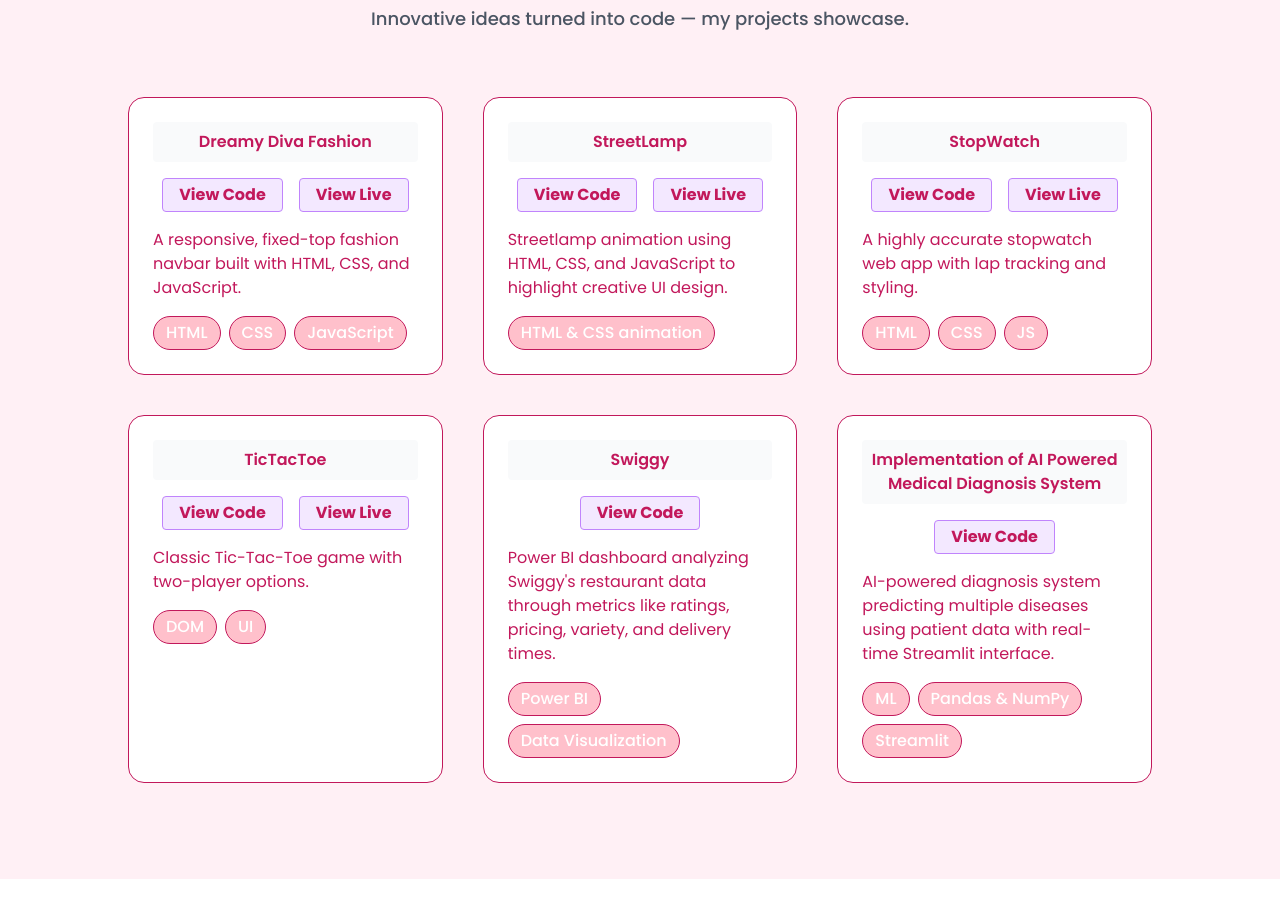
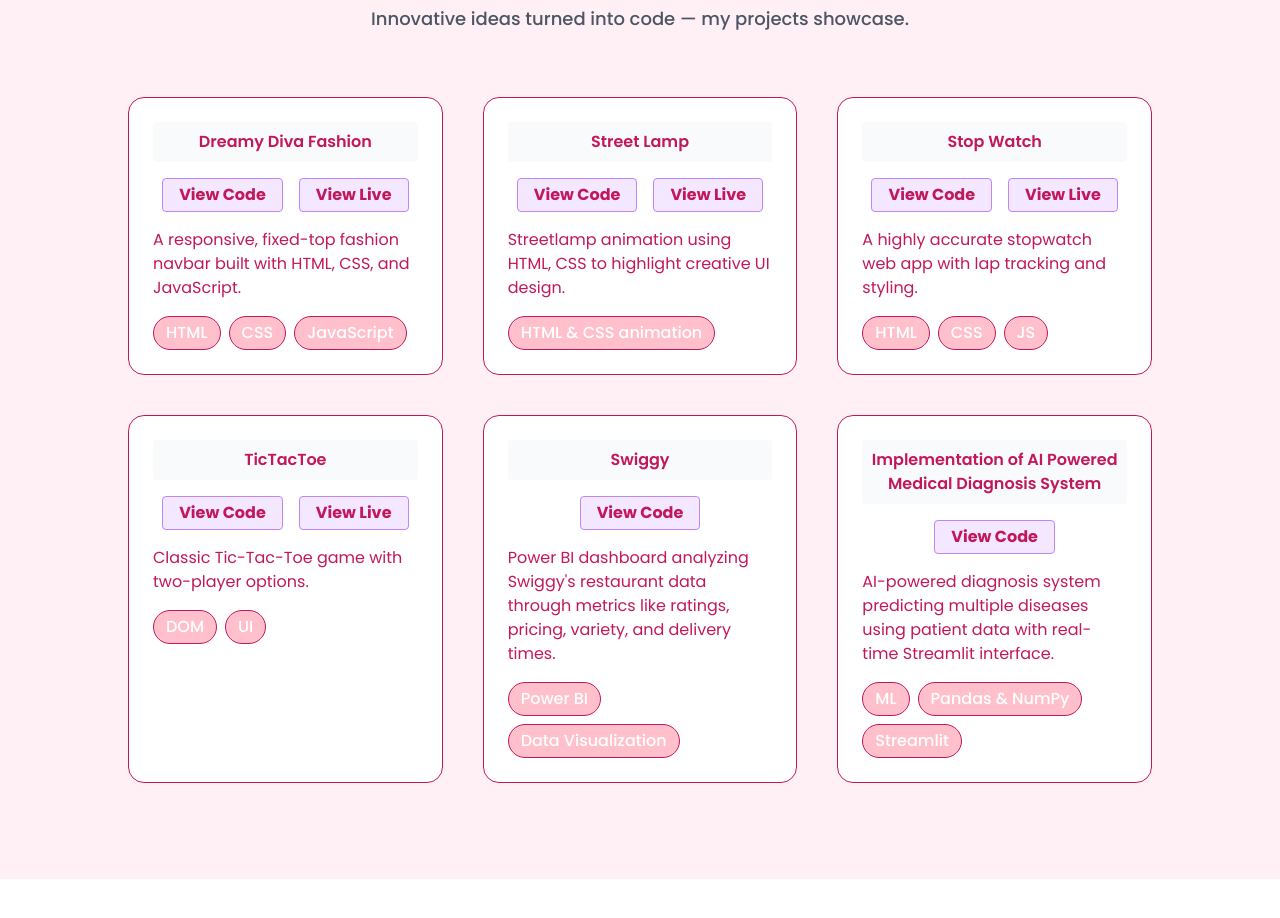
Before and after one commit to pooja742/Portfolio, a React (Vite) app: page / in a window 1280 px wide. Shown: the part 3180-4098 px from the top of the page. Built offline with nearby package versions, Linux system fonts and the light colour scheme.

Commit message:
Update constants.js

```diff
--- a/src/constants.js
+++ b/src/constants.js
@@ -35,15 +35,15 @@ export const projects = [
   },
   {
     id: 1,
-    title: "StreetLamp",
-    description: "Streetlamp animation using HTML, CSS, and JavaScript to highlight creative UI design.",
+    title: "Street Lamp",
+    description: "Streetlamp animation using HTML, CSS to highlight creative UI design.",
     github: "https://github.com/pooja742/street_lamp",
     webapp: "https://street-lamp.vercel.app/",
     tags: ["HTML & CSS animation"]
   },
   {
     id: 2,
-    title: "StopWatch",
+    title: "Stop Watch",
     description: "A highly accurate stopwatch web app with lap tracking and styling.",
     github: "https://github.com/pooja742/StopWatch",
     webapp: "https://stop-watch-gray-eight.vercel.app/",
```
